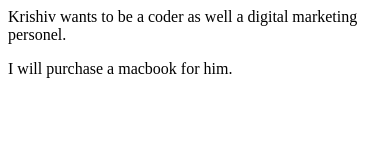
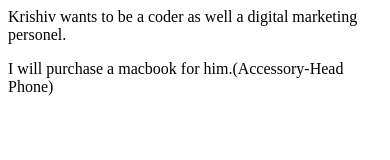
Before and after one commit to dpchoudhury/kkk-practice, a plain HTML site: page index.html in a window 390 px wide. Drawn offline with Linux system fonts and the light colour scheme.

Commit message:
Accessory-Headphone.

```diff
--- a/index.html
+++ b/index.html
@@ -1,2 +1,2 @@
 <p>Krishiv wants to be a coder as well a digital marketing personel.</p>
-<p>I will purchase a macbook for him.</p>
+<p>I will purchase a macbook for him.(Accessory-Head Phone)</p>
```
